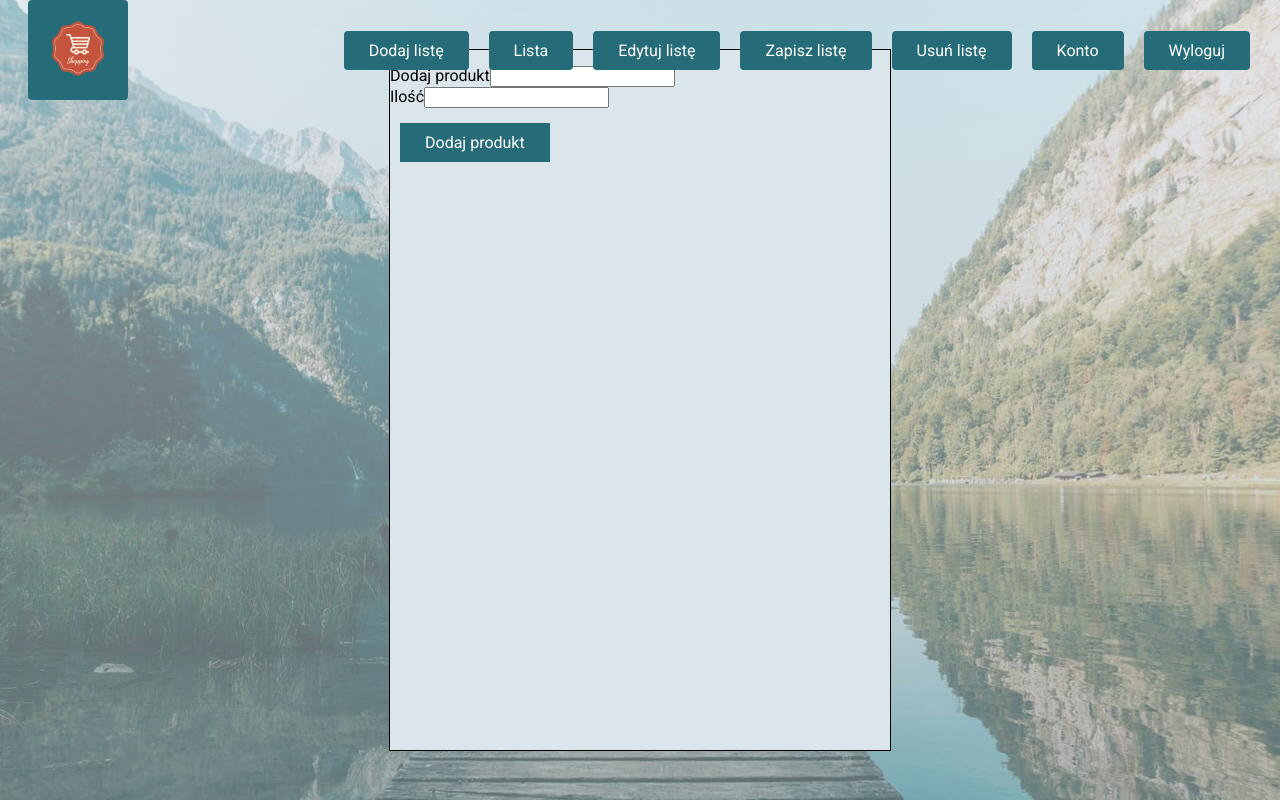
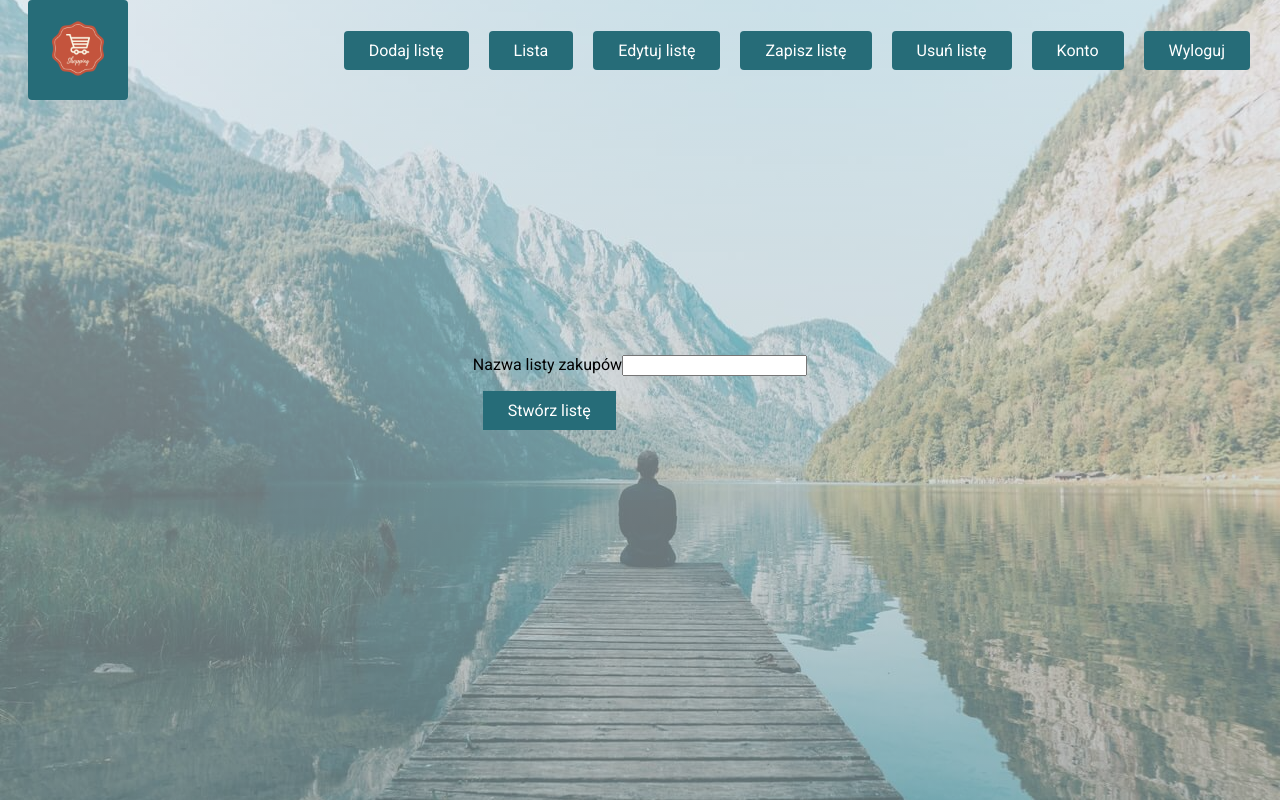
Before and after one commit to tomasz-paterka/shopping_list, a React (Create React App) app: page /list in a window 1280 px wide. Built offline with nearby package versions, Linux system fonts and the light colour scheme.

Commit message:
rewrite ShoppingList container, add ListItems and AddListName components

```diff
--- /dev/null
+++ b/src/components/AddListName/AddListName.js
@@ -0,0 +1,25 @@
+import React from 'react';
+import Aux from '../../hoc/Auxiliary';
+import PropTypes from 'prop-types';
+
+import Button from '../../components/UI/Button/Button';
+import Input from '../../components/UI/Input/Input';
+
+const AddListName = (props) => (
+  <div className='AddListName'>
+    <Aux>
+      <Input
+        label="Nazwa listy zakupów"
+        change={props.change}
+        name='inputValue' />
+      <Button click={props.click}>Stwórz listę</Button>
+    </Aux>
+  </div>
+);
+
+AddListName.propTypes = {
+  change: PropTypes.func,
+  click: PropTypes.func
+}
+
+export default AddListName;
--- /dev/null
+++ b/src/components/AddListName/AddListName.scss
@@ -0,0 +1,3 @@
+.AddListName {
+  position: relative;
+}
--- /dev/null
+++ b/src/components/ListItems/ListItems.js
@@ -0,0 +1,36 @@
+import React from 'react';
+import PropTypes from 'prop-types';
+
+import Button from '../../components/UI/Button/Button';
+import Input from '../../components/UI/Input/Input';
+
+
+
+const ListItems = (props) => {
+
+  return (
+    <ul className='ListItems'>
+      <p>{props.name}</p>
+      <Input
+        label="Dodaj produkt"
+        change={props.change}
+        name='productValue' />
+      <Input
+        label="Ilość"
+        change={props.change}
+        name='amountValue' />
+      <Button click={props.click}>Dodaj produkt</Button>
+      {props.children}
+    </ul>
+  );
+};
+
+
+ListItems.propTypes = {
+  name: PropTypes.string,
+  change: PropTypes.func,
+  click: PropTypes.func,
+  children: PropTypes.array
+}
+
+export default ListItems;
--- /dev/null
+++ b/src/components/ListItems/ListItems.scss
@@ -0,0 +1,10 @@
+.ListItems {
+  list-style: none;
+  padding: 0;
+  margin: auto;
+  width: 500px;
+  height: 700px;
+  border: 1px solid #000;
+  background-color: #DBE6EC;
+  position: relative;
+}
--- a/src/containers/ShoppingList/ShoppingList.js
+++ b/src/containers/ShoppingList/ShoppingList.js
@@ -1,22 +1,37 @@
 import React from 'react';
-import PropTypes from 'prop-types';
 import uuid from 'react-uuid';
 
 import Aux from '../../hoc/Auxiliary';
+import ListItems from '../../components/ListItems/ListItems';
 import ShopListItem from '../../components/ShopListItem/ShopListItem';
-import Button from '../../components/UI/Button/Button';
-import Input from '../../components/UI/Input/Input';
+import AddListName from '../../components/AddListName/AddListName';
+
 
 class ShoppingList extends React.Component {
   constructor(props) {
     super(props)
     this.state = {
+      name: '',
+      inputValue: '',
       products: [],
-      listName: this.props.location.listName
     };
+
+    this.inputListNameHandler = this.inputListNameHandler.bind(this);
+    this.addNameList = this.addNameList.bind(this);
 
     this.inputProductHandler = this.inputProductHandler.bind(this);
     this.addProduct = this.addProduct.bind(this);
+  }
+
+  inputListNameHandler (event) {
+    this.setState({inputValue: event.target.value });
+  }
+
+  addNameList() {
+    const listName = this.state.inputValue
+    this.setState({
+      name: listName
+    });
   }
 
   inputProductHandler (event) {
@@ -27,8 +42,8 @@ class ShoppingList extends React.Component {
   }
 
   addProduct() {
-    let product = this.state.productValue;
-    let amount = this.state.amountValue;
+    const product = this.state.productValue;
+    const amount = this.state.amountValue;
     this.setState({
       products: [
         ...this.state.products,
@@ -36,45 +51,46 @@ class ShoppingList extends React.Component {
   }
 
   removeHandler(id) {
-    let filteredProducts = this.state.products.filter(item => item.id !== id)
+    const filteredProducts = this.state.products.filter(item => item.id !== id)
     this.setState({products: filteredProducts});
   }
 
   render() {
-    const shopListItems = this.state.products ?
-      this.state.products.map(prod => (
-        <ShopListItem
-          key={prod.id}
-          product={prod.product}
-          amount={prod.amount}
-          remove={() => this.removeHandler(prod.id)}/>
-      )) : null;
+    const addListName = this.state.name === '' ?
+      <AddListName
+        change={this.inputListNameHandler}
+        click={this.addNameList}/>
+      : null;
+
+
+    const shopListItems = this.state.products.map(prod => (
+      <ShopListItem
+        key={prod.id}
+        product={prod.product}
+        amount={prod.amount}
+        remove={() => this.removeHandler(prod.id)}/>
+    ));
+
+    let listItems;
+    if (this.state.name !== '') {
+      listItems = <ListItems
+        name={this.state.name}
+        remove={() => this.removeHandler(this.state.products.id)}
+        change={this.inputProductHandler}
+        click={this.addProduct}>
+          {shopListItems}
+        </ListItems>
+    }
 
     console.log(this.state);
 
     return (
       <Aux>
-        <ul className='ShoppingList'>
-          <p>{this.state.listName}</p>
-          <Input
-            label="Dodaj produkt"
-            change={this.inputProductHandler}
-            name='productValue' />
-          <Input
-            label="Ilość"
-            change={this.inputProductHandler}
-            name='amountValue' />
-          <Button click={this.addProduct}>Dodaj produkt</Button>
-          {shopListItems}
-        </ul>
+        {addListName}
+        {listItems}
       </Aux>
     );
   }
 }
 
-ShoppingList.propTypes = {
-  location: PropTypes.object,
-  name: PropTypes.string
-}
-
 export default ShoppingList;
--- a/src/scss/style.scss
+++ b/src/scss/style.scss
@@ -10,9 +10,11 @@ $main_font: 'Roboto', sans-serif;
 @import '../components/Navigation/ToolBar/ToolBar.scss';
 @import '../components/ShopListItem/ShopListItem.scss';
 @import '../components/UI/Button/Button.scss';
-@import '../containers/ShoppingList/ShoppingList.scss';
+/* @import '../containers/ShoppingList/ShoppingList.scss'; */
 @import '../components/UI/Input/Input.scss';
-@import '../containers/AddList/AddList.scss';
+/* @import '../containers/AddList/AddList.scss'; */
+@import '../components//ListItems/ListItems.scss';
+@import '../components/AddListName/AddListName.scss';
 
 body {
   margin: 0;
```
